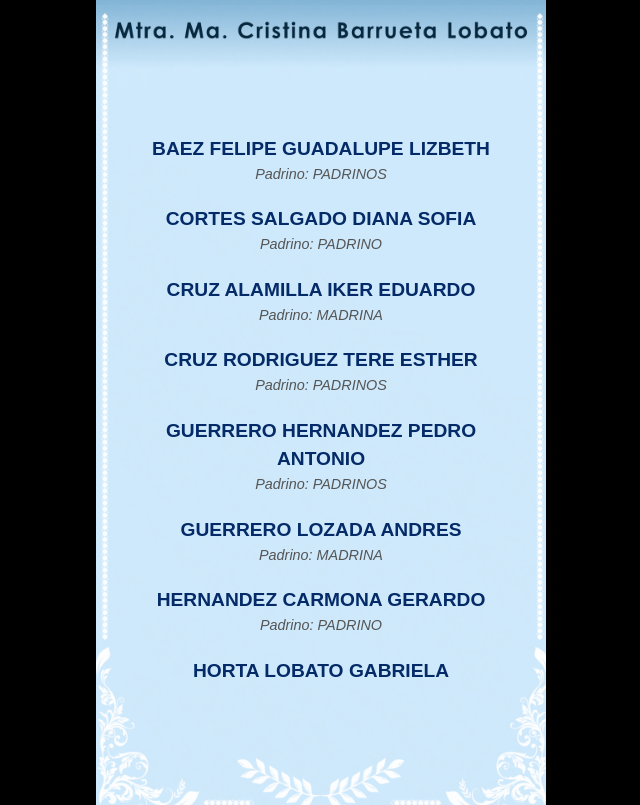
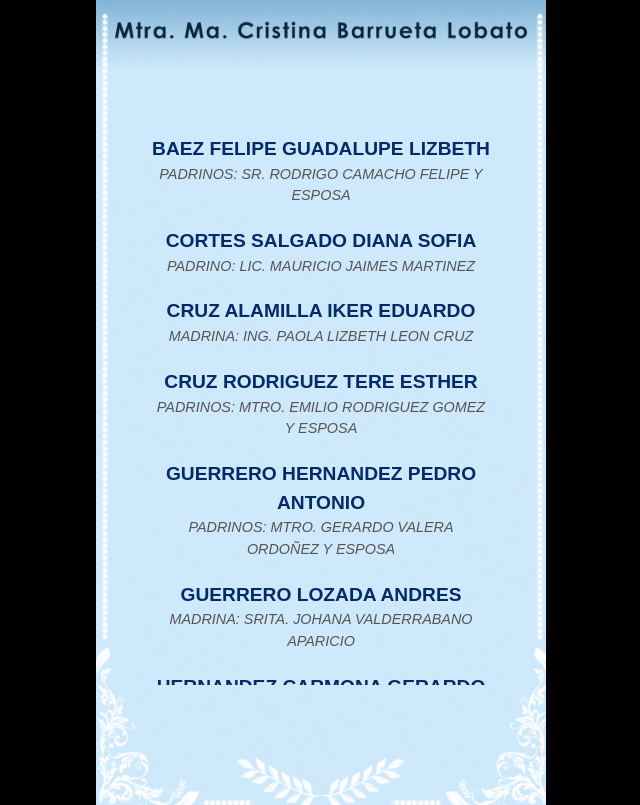
Before and after one commit to animQuetzal/nuestra-graduacion-3B, a plain HTML site: page index.html in a window 1280 px wide. Shown: the part 4220-5025 px from the top of the page, without its empty margins (319-959 px from the left). Drawn offline with Linux system fonts and the light colour scheme.

Commit message:
Update index.html

```diff
--- a/index.html
+++ b/index.html
@@ -213,25 +213,26 @@
                 return response.text();
             })
             .then(data => {
-                // Dividir el archivo por renglones
                 const renglones = data.split('\n');
                 const cajaAlumnos = document.getElementById("caja-lista-alumnos");
-                cajaAlumnos.innerHTML = ""; // Limpiar el texto de carga
+                cajaAlumnos.innerHTML = "";
 
-                // Empezamos en 1 para saltarnos los títulos (Alumno, Padrino)
                 for (let i = 1; i < renglones.length; i++) {
-                    if (renglones[i].trim() === "") continue; // Ignorar renglones vacíos
+                    if (renglones[i].trim() === "") continue;
 
-                    // Separamos por coma o por punto y coma (por si Excel se pone rebelde)
                     const columnas = renglones[i].split(/[,;]/);
 
                     const alumno = columnas[0] ? columnas[0].trim() : "";
-                    const padrino = columnas[1] ? columnas[1].trim() : "";
+                    const titulo = columnas[1] ? columnas[1].trim() : "Padrino"; // Lee si es Madrina o Padrinos
+                    const nombrePadrino = columnas[2] ? columnas[2].trim() : "";
+
+                    // Evita que aparezca la palabra si la celda del nombre está vacía
+                    const textoEtiqueta = nombrePadrino ? `${titulo}: ${nombrePadrino}` : "";
 
                     const itemHTML = `
                         <div class="alumno-item">
                             <p class="alumno-nombre">${alumno}</p>
-                            <p class="padrino-nombre">Padrino: ${padrino}</p>
+                            <p class="padrino-nombre">${textoEtiqueta}</p>
                         </div>
                     `;
                     cajaAlumnos.innerHTML += itemHTML;
```
